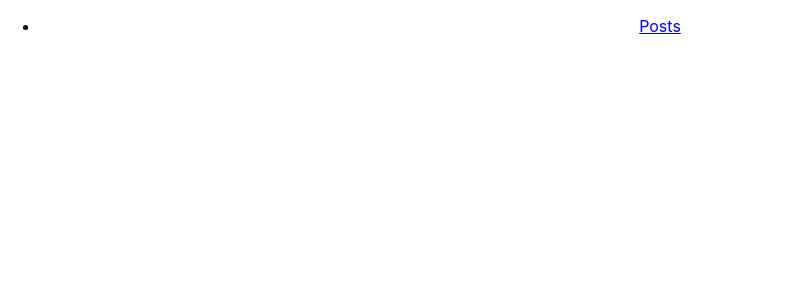
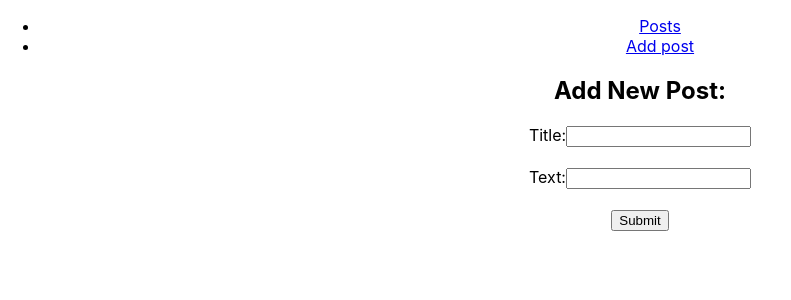
Before and after one commit to Mirjana-V/blog-app, a React (Create React App) app: page /add in a window 1280 px wide. Shown: the top 300 px of the page, without its empty margins (0-791 px from the left). Built offline with nearby package versions, Linux system fonts and the light colour scheme.

Commit message:
Zadatak 4

```diff
--- a/src/App.jsx
+++ b/src/App.jsx
@@ -10,6 +10,9 @@ function App() {
         <li>
           <Link to="/posts">Posts</Link>
         </li>
+        <li>
+          <Link to="/add">Add post</Link>
+        </li>
       </ul>
      </nav>
      <Router />
--- a/src/Router.jsx
+++ b/src/Router.jsx
@@ -1,17 +1,24 @@
 import React from "react";
-import { Switch, Route } from "react-router-dom";
+import { Switch, Route, Redirect } from "react-router-dom";
 import AppPosts from "./pages/AppPosts";
 import SinglePost from "./pages/SinglePost";
+import AddPost from "./pages/AddPost";
 
 export const Router = () => {
     return(
         <Switch>
+            <Route path='/' exact>
+                 <Redirect to='/posts'></Redirect>
+          </Route>
             <Route exact path="/posts">
                 <AppPosts />
             </Route>
             <Route exact path="/posts/:id">
                 <SinglePost />
             </Route>
+            <Route exact path="/add">
+                <AddPost />
+            </Route>
         </Switch>
     )
 }
--- /dev/null
+++ b/src/components/AddPostForm.jsx
@@ -0,0 +1,34 @@
+import React from 'react'
+
+export default function AddPostForm({newPost, setNewPost, onChange}) {
+
+  return (
+    <form onSubmit={onChange}>
+      <label>Title:</label>
+      <input
+        required
+        type="text"
+        id="title"
+        value={newPost.title}
+        onChange={({ target }) => setNewPost({ ...newPost, title: target.value })
+                        }
+      />
+      <br />
+      <br />
+      <label>Text:</label>
+      <input
+        required
+        type="text"
+        id="title"
+        value={newPost.text}
+        onChange={({ target }) => setNewPost({ ...newPost, text: target.value })
+                        }
+      />
+      <br />
+      <br />
+      <div>
+        <button type="submit">Submit</button>
+      </div>
+    </form>
+  );
+}
--- /dev/null
+++ b/src/pages/AddPost.jsx
@@ -0,0 +1,24 @@
+import React, {useState} from "react";
+import { useHistory } from "react-router-dom";
+import PostsService from "../services/PostsService";
+import AddPostForm from "../components/AddPostForm";
+
+export default function AddPost() {
+    const history = useHistory();
+    const [newPost, setNewPost] = useState({
+        title: '',
+        text: '',
+    });
+    const handleSubmit = async (e) => {
+        e.preventDefault();
+            PostsService.add(newPost);
+        history.push('/posts');
+    }
+    return <div><h2>Add New Post:</h2>
+        <AddPostForm
+            newPost={newPost}
+            setNewPost={setNewPost}
+            onChange={handleSubmit}
+         />
+    </div>
+}
--- a/src/services/PostsService.jsx
+++ b/src/services/PostsService.jsx
@@ -1,4 +1,3 @@
-import React from "react";
 import { axiosInstance } from "./AxiosService";
 
 class PostsService{
@@ -17,6 +16,16 @@ class PostsService{
         }
         return null;
     }
+
+    async add(newPost) {
+        try {
+            const { data } = await axiosInstance.post('posts', newPost);
+            return data;
+        } catch (error) {
+            console.log(error);
+        }
+        return null;
+    }
 }
 
 export default new PostsService();
```
